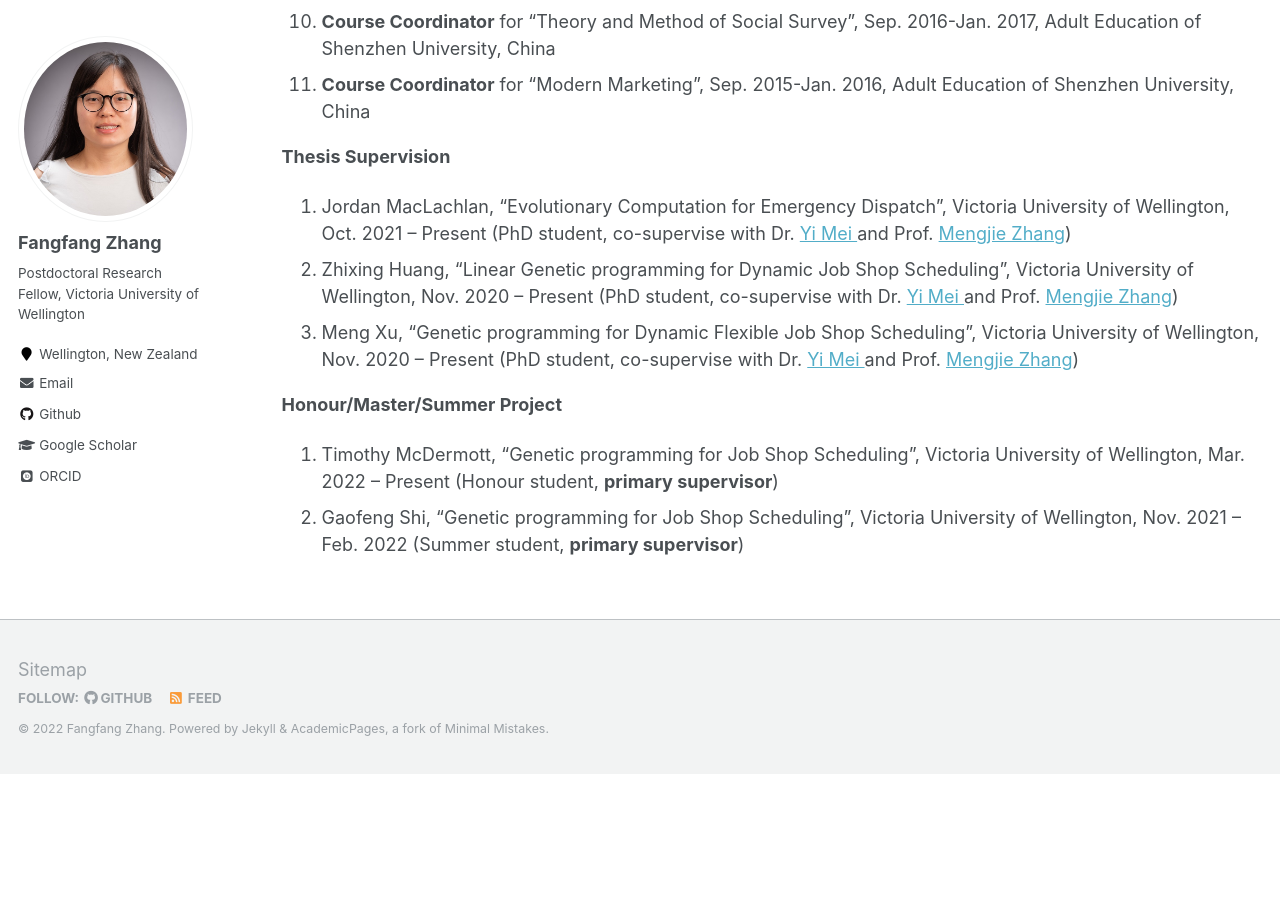
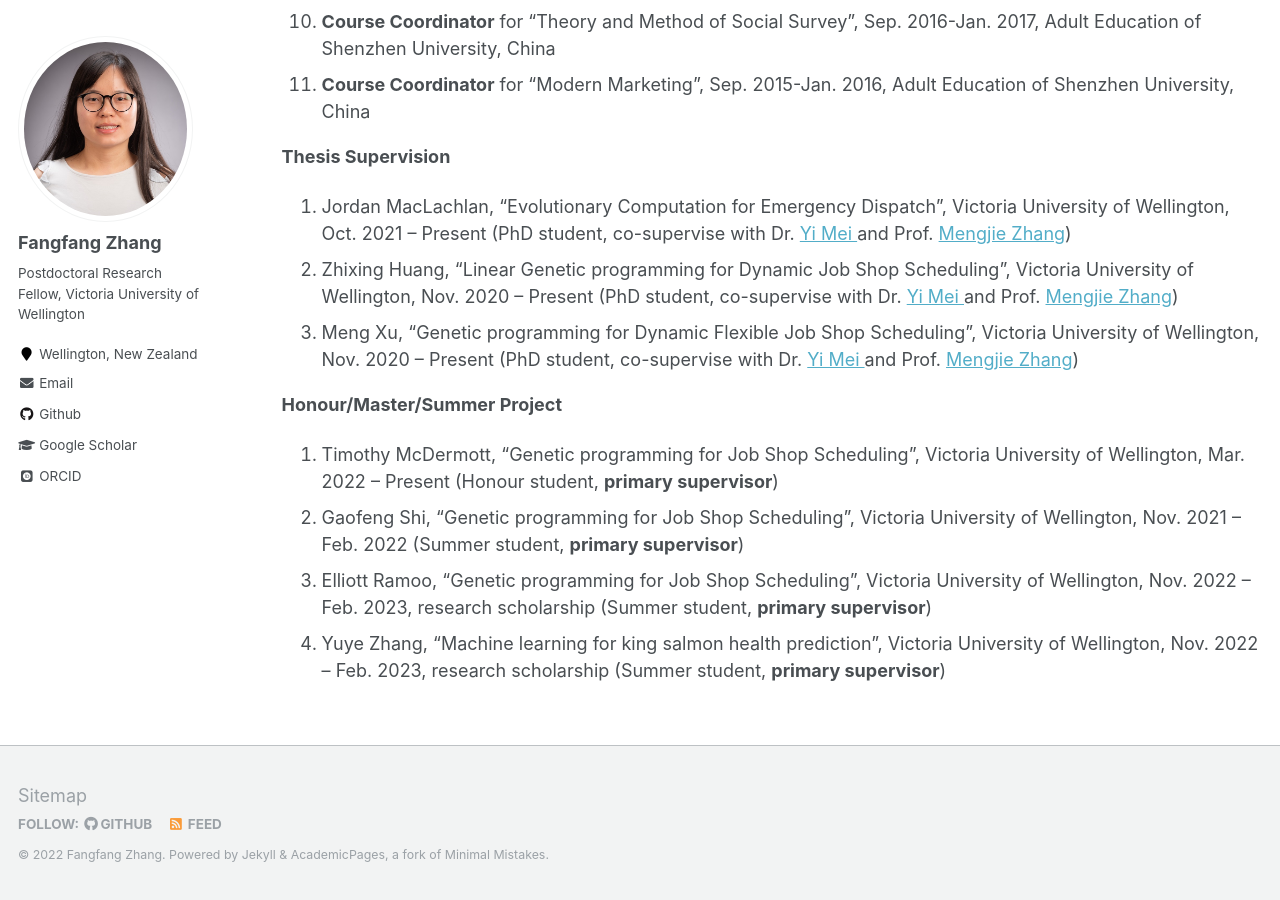
Before and after one commit to fangfang-zhang/fangfang-zhang.github.io, a Jekyll site: the page built from _pages/teaching.md, in a window 1280 px wide and 900 px high, scrolled down 720 px. Built offline with Jekyll 4.4.1, drawn with Linux system fonts in a browser that asks for light colours; some web fonts are replaced; before the commit the page ends 1494 px from its top, so only the background shows below that.

Commit message:
sumer 2023

```diff
--- a/_pages/teaching.md
+++ b/_pages/teaching.md
@@ -32,4 +32,6 @@ author_profile: true
 <ol>
 <li> Timothy McDermott, “Genetic programming for Job Shop Scheduling”, Victoria University of Wellington, Mar. 2022 – Present (Honour student, <b>primary supervisor</b>)</li>
 <li> Gaofeng Shi, “Genetic programming for Job Shop Scheduling”, Victoria University of Wellington, Nov. 2021 – Feb. 2022 (Summer student, <b>primary supervisor</b>)</li>
+<li> Elliott Ramoo, “Genetic programming for Job Shop Scheduling”, Victoria University of Wellington, Nov. 2022 – Feb. 2023, research scholarship (Summer student, <b>primary supervisor</b>)</li>
+<li> Yuye Zhang, “Machine learning for king salmon health prediction”, Victoria University of Wellington, Nov. 2022 – Feb. 2023, research scholarship (Summer student, <b>primary supervisor</b>)</li>
 </ol>
```
Also changed, not shown: _pages/professional-activities.md (+1 -1 lines), 1 other file.
